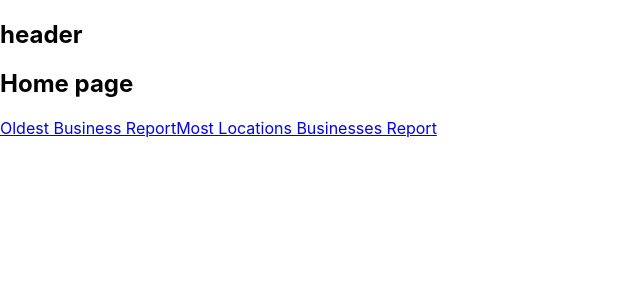
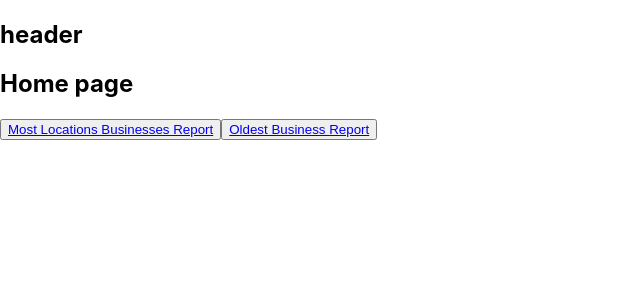
Before and after one commit to ericmadureira/ae-studio-fullstack-test, a React (Create React App) app: page / in a window 1280 px wide. Shown: the top 300 px of the page, without its empty margins (0-640 px from the left). Built offline with nearby package versions, Linux system fonts and the light colour scheme.

Commit message:
feat: hook logic into pages
Adds hooks logic in to the pages.

```diff
--- a/src/pages/business/most-locations-businesses-report/index.tsx
+++ b/src/pages/business/most-locations-businesses-report/index.tsx
@@ -1,13 +1,19 @@
 import React from 'react';
 import { Link } from 'react-router-dom';
 
-const MostLocationBusinessesReportPage = () => {
+import { mostLocationsBusinessesReportPageController } from '../../../hooks/most-locations-businesses-page-controller';
+
+const MostLocationsBusinessesReportPage = () => {
+  const { mostLocationsBusinesses } = mostLocationsBusinessesReportPageController();
+  console.log('MOST LOCATIONS BUSINESSES: ', mostLocationsBusinesses);
+
   return (
     <>
       <h1>Most Locations Businesses Report</h1>
       <Link to='/'>Back to Home</Link>
+      <h2>{mostLocationsBusinesses}</h2>
     </>
   );
 };
 
-export default MostLocationBusinessesReportPage;
+export default MostLocationsBusinessesReportPage;
--- a/src/pages/business/oldest-business-report/index.tsx
+++ b/src/pages/business/oldest-business-report/index.tsx
@@ -1,11 +1,17 @@
 import React from 'react';
 import { Link } from 'react-router-dom';
 
+import { oldestBusinessReportPageController } from '../../../hooks/oldest-business-page-controller';
+
 const OldestBusinessReportPage = () => {
+  const { oldestBusiness } = oldestBusinessReportPageController();
+  console.log('OLDEST BUSINESS: ', oldestBusiness);
+
   return (
     <>
       <h1>Oldest Business Report</h1>
       <Link to='/'>Back to Home</Link>
+      <h2>{oldestBusiness}</h2>
     </>
   );
 };
--- a/src/pages/index.tsx
+++ b/src/pages/index.tsx
@@ -5,8 +5,12 @@ const HomePage = () => {
   return (
     <>
       <h1>Home page</h1>
-      <Link to='business/oldest-business-report'>Oldest Business Report</Link>
-      <Link to='business/most-locations-businesses-report'>Most Locations Businesses Report</Link>
+      <button>
+        <Link to='business/most-locations-businesses-report'>Most Locations Businesses Report</Link>
+      </button>
+      <button>
+        <Link to='business/oldest-business-report'>Oldest Business Report</Link>
+      </button>
     </>
   );
 };
```
